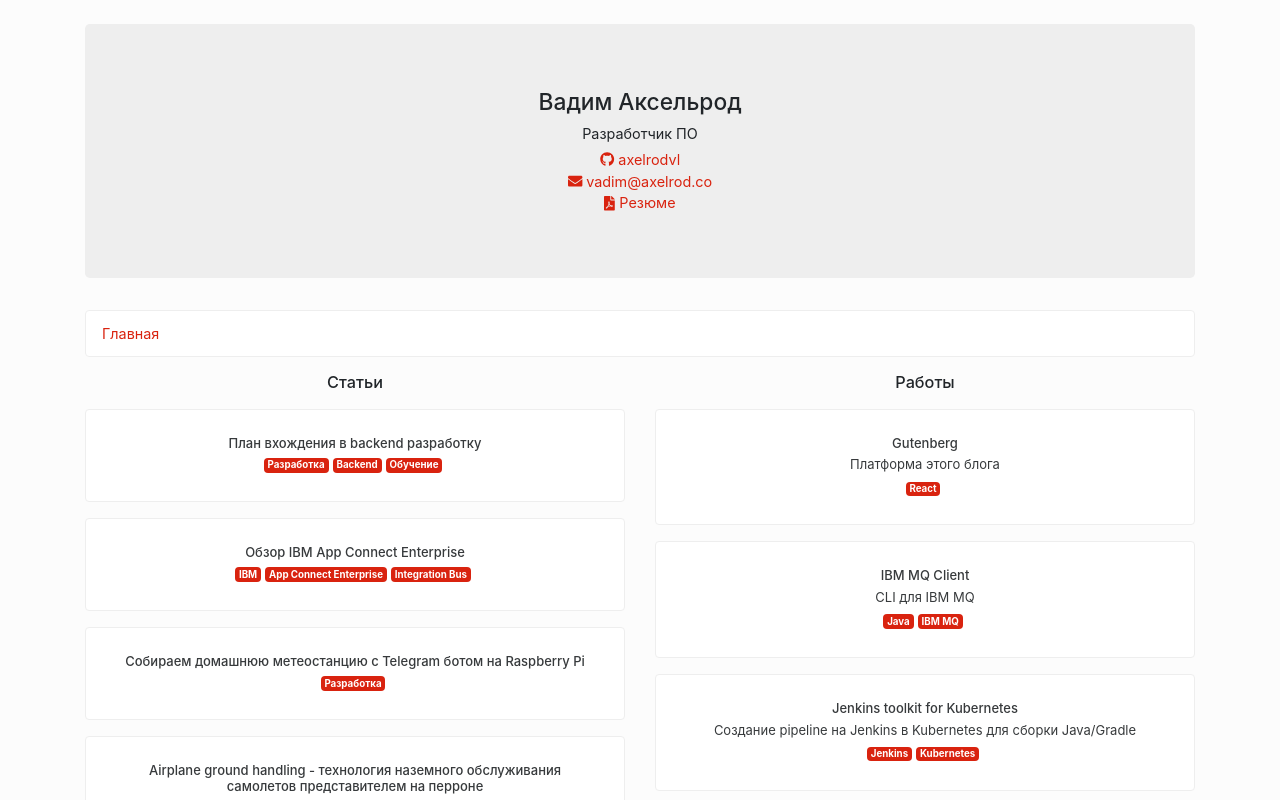
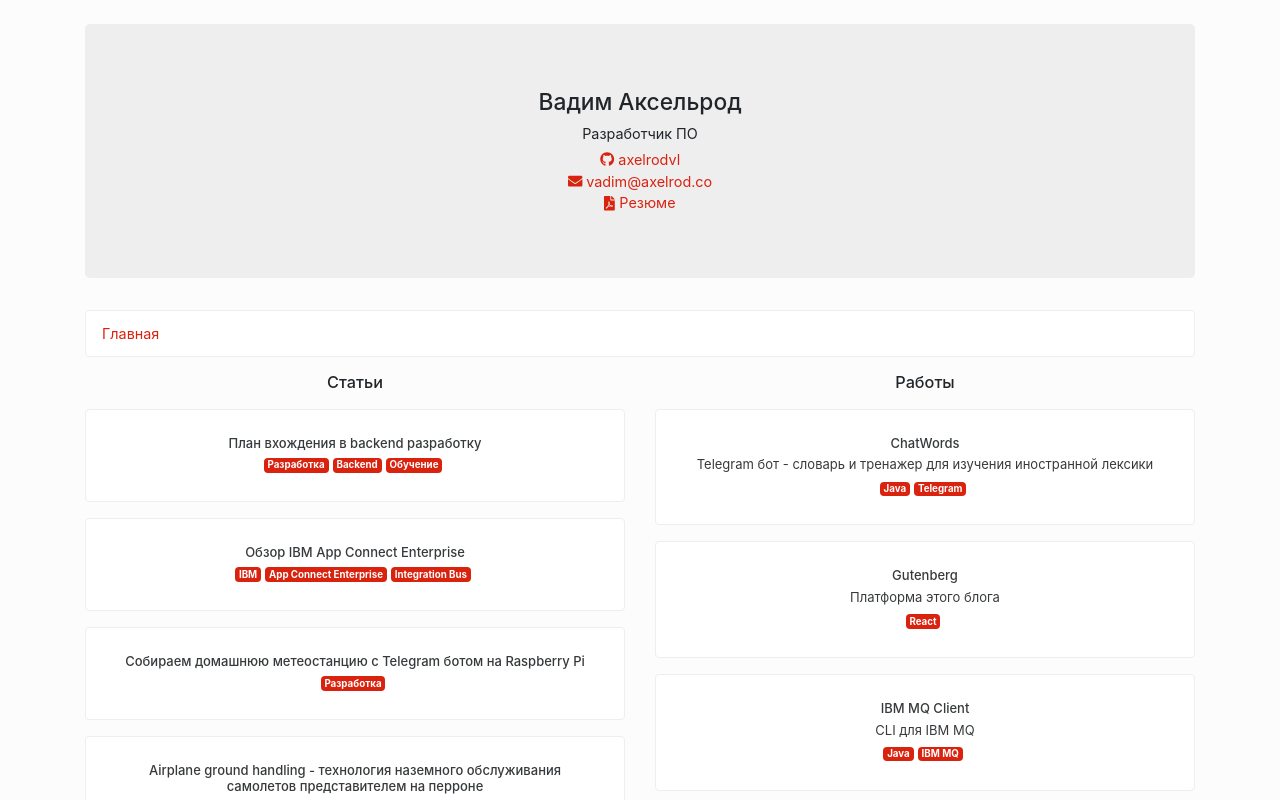
Before and after one commit to axelrodvl/gutenberg, a React (Create React App) app: page / in a window 1280 px wide. Shown: the top 800 px of the page. Built offline with nearby package versions, Linux system fonts and the light colour scheme.

Commit message:
Update for ChatWords

```diff
--- a/src/App.jsx
+++ b/src/App.jsx
@@ -51,6 +51,7 @@ export default function App() {
 
 function LinkButton(props) {
     return (
+
         <Card className="mb-3 btn btn-outline-dark">
             <Link className="text-reset text-decoration-none"
                   to={`/${props.linkToFetch}`}>
@@ -135,6 +136,12 @@ function Topics() {
                         <Col xs={12} sm={6} md={6} lg={6} xl={6}>
                             <h5 className="mb-3">Работы</h5>
 
+                            <LinkButtonExternal
+                                title="ChatWords"
+                                body="Telegram бот - словарь и тренажер для изучения иностранной лексики"
+                                link="https://chatwords.app"
+                                tags={["Java", "Telegram"]}
+                            />
                             <LinkButtonExternal
                                 title="Gutenberg"
                                 body="Платформа этого блога"
```
